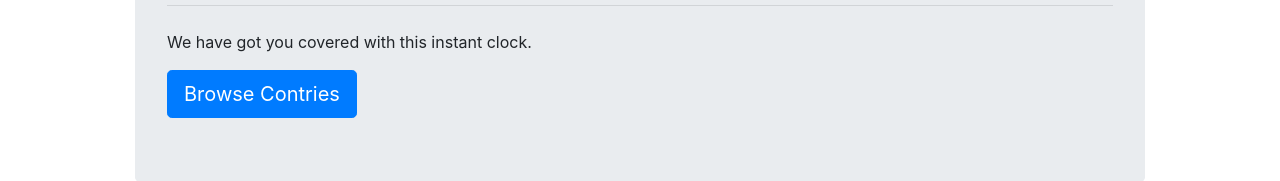
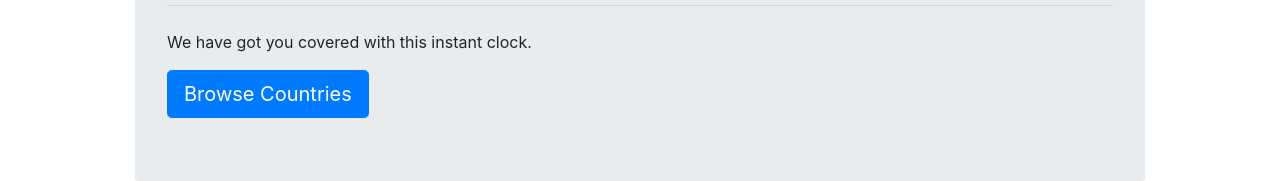
Before and after one commit to its-puneet/Web-Clock, a plain HTML site: page index.html in a window 1280 px wide. Shown: the part 361-542 px from the top of the page. Drawn offline with nearby package versions, Linux system fonts and the light colour scheme.

Commit message:
Update index.html

```diff
--- a/index.html
+++ b/index.html
@@ -46,7 +46,7 @@
             <p class="lead">A simple clock made using HTML, CSS ,JS and Bootstrap. </p>
             <hr class="my-4">
             <p>We have got you covered with this instant clock.</p>
-            <a class="btn btn-primary btn-lg" href="#" role="button">Browse Contries</a>
+            <a class="btn btn-primary btn-lg" href="#" role="button">Browse Countries</a>
           </div>
       </div>
 
```
